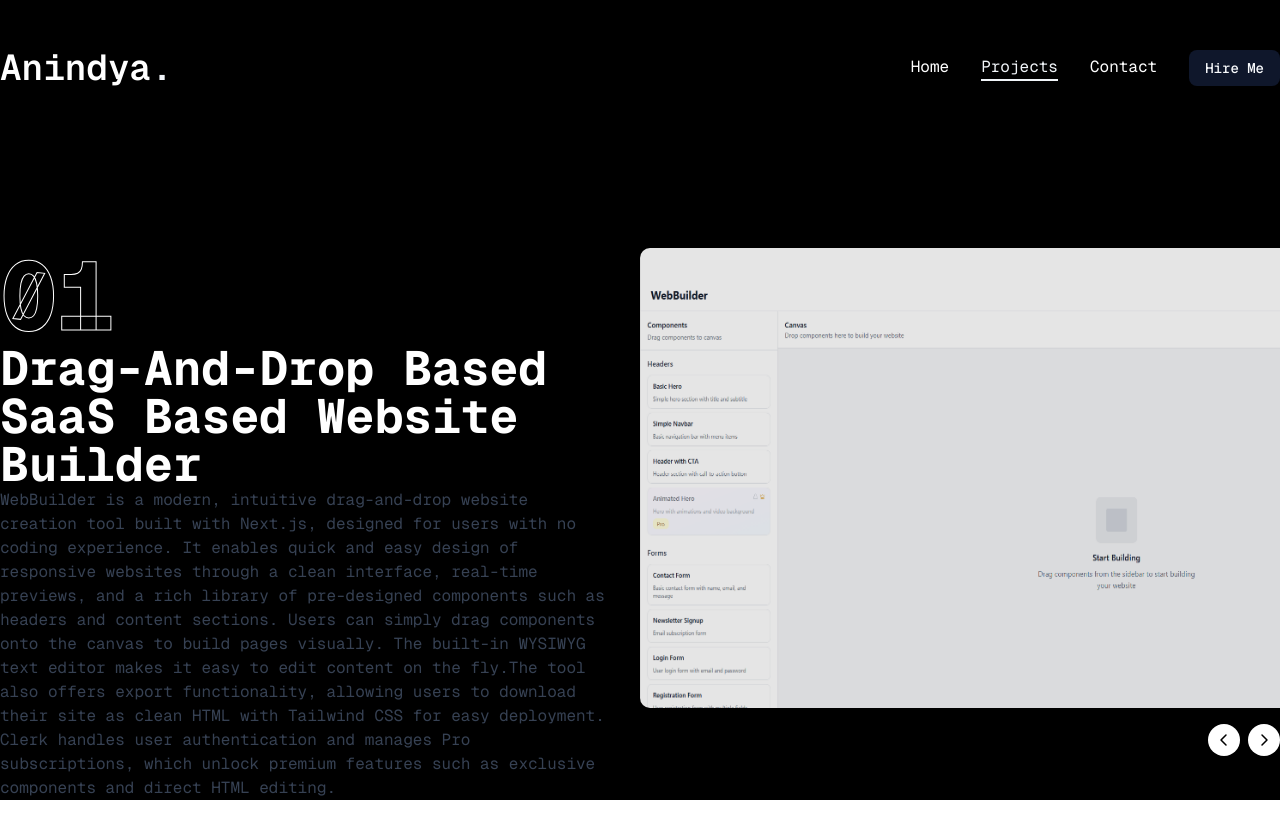
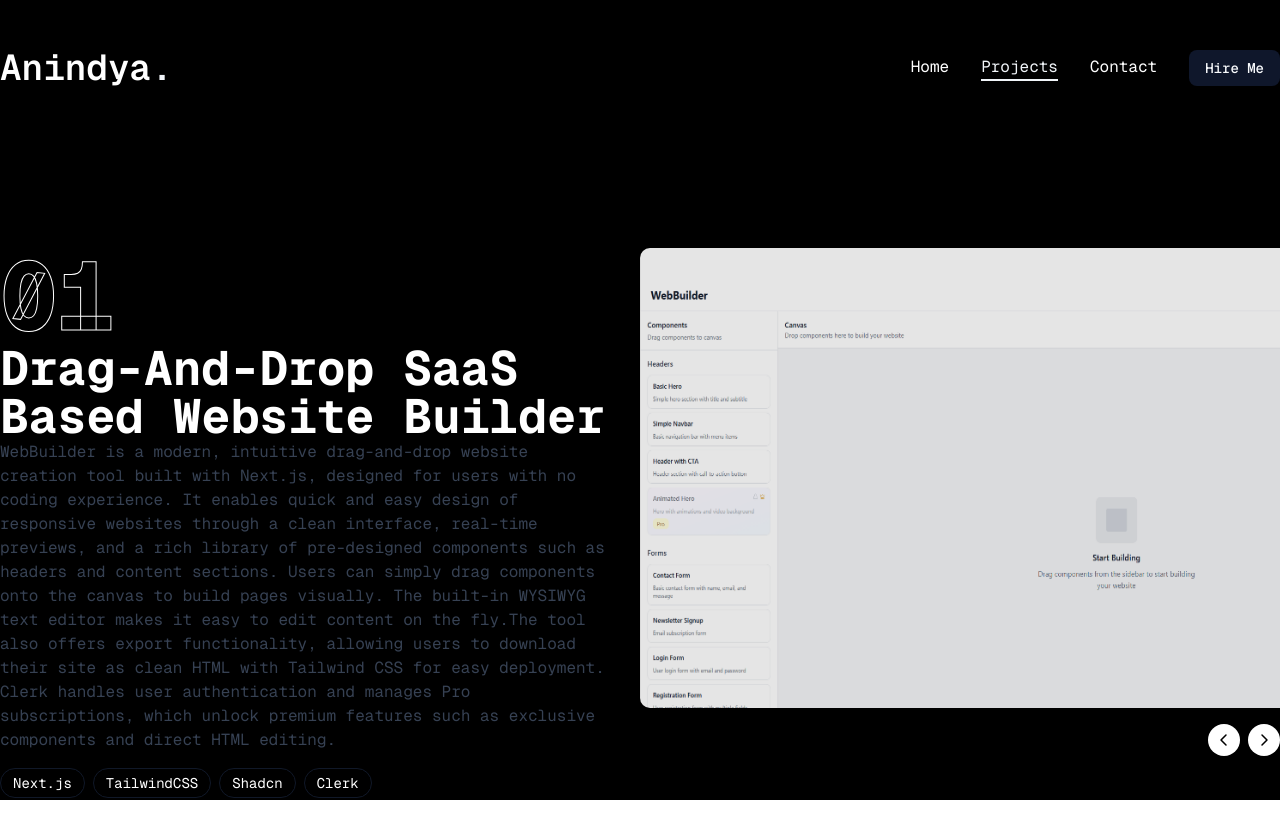
Before and after one commit to Anindya007/portfolio-2025, a Next.js app: page /projects in a window 1280 px wide. Shown: the top 838 px of the page. Built offline with nearby package versions, Linux system fonts and the light colour scheme.

Commit message:
Changing the url of my project link

```diff
--- a/app/projects/page.jsx
+++ b/app/projects/page.jsx
@@ -17,7 +17,7 @@ const projects = [
     {
 
         num: '01',
-        title: "Drag-and-Drop based SaaS based Website Builder",
+        title: "Drag-and-Drop SaaS based Website Builder",
         description: `WebBuilder is a modern, intuitive drag-and-drop website creation tool built with Next.js, designed for users with no coding experience. It enables quick and easy design of responsive websites through a clean interface, real-time previews, and a rich library of pre-designed components such as headers and content sections.
 Users can simply drag components onto the canvas to build pages visually. The built-in WYSIWYG text editor makes it easy to edit content on the fly.The tool also offers export functionality, allowing users to download their site as clean HTML with Tailwind CSS for easy deployment.
 Clerk handles user authentication and manages Pro subscriptions, which unlock premium features such as exclusive components and direct HTML editing. `,
```
